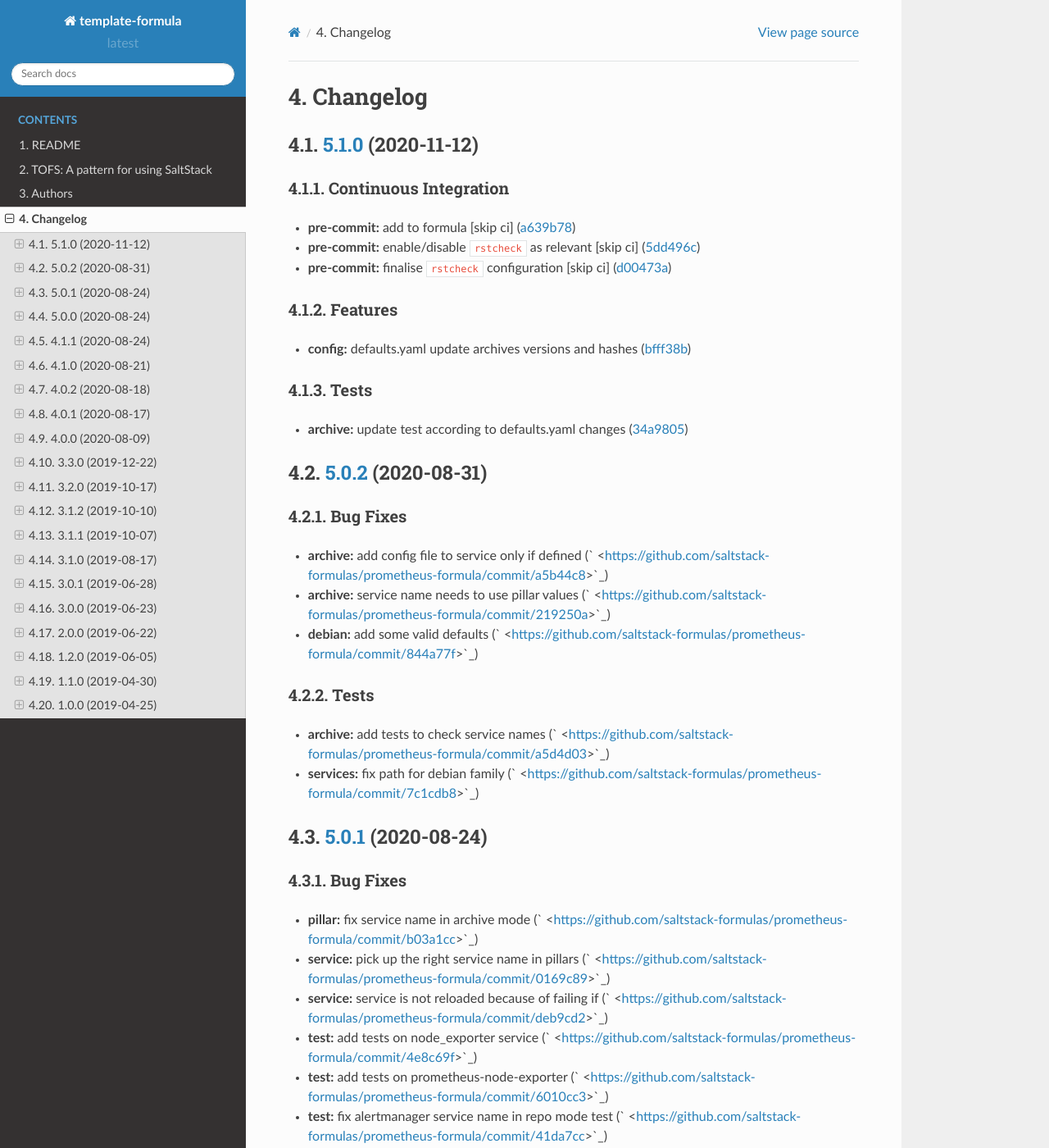
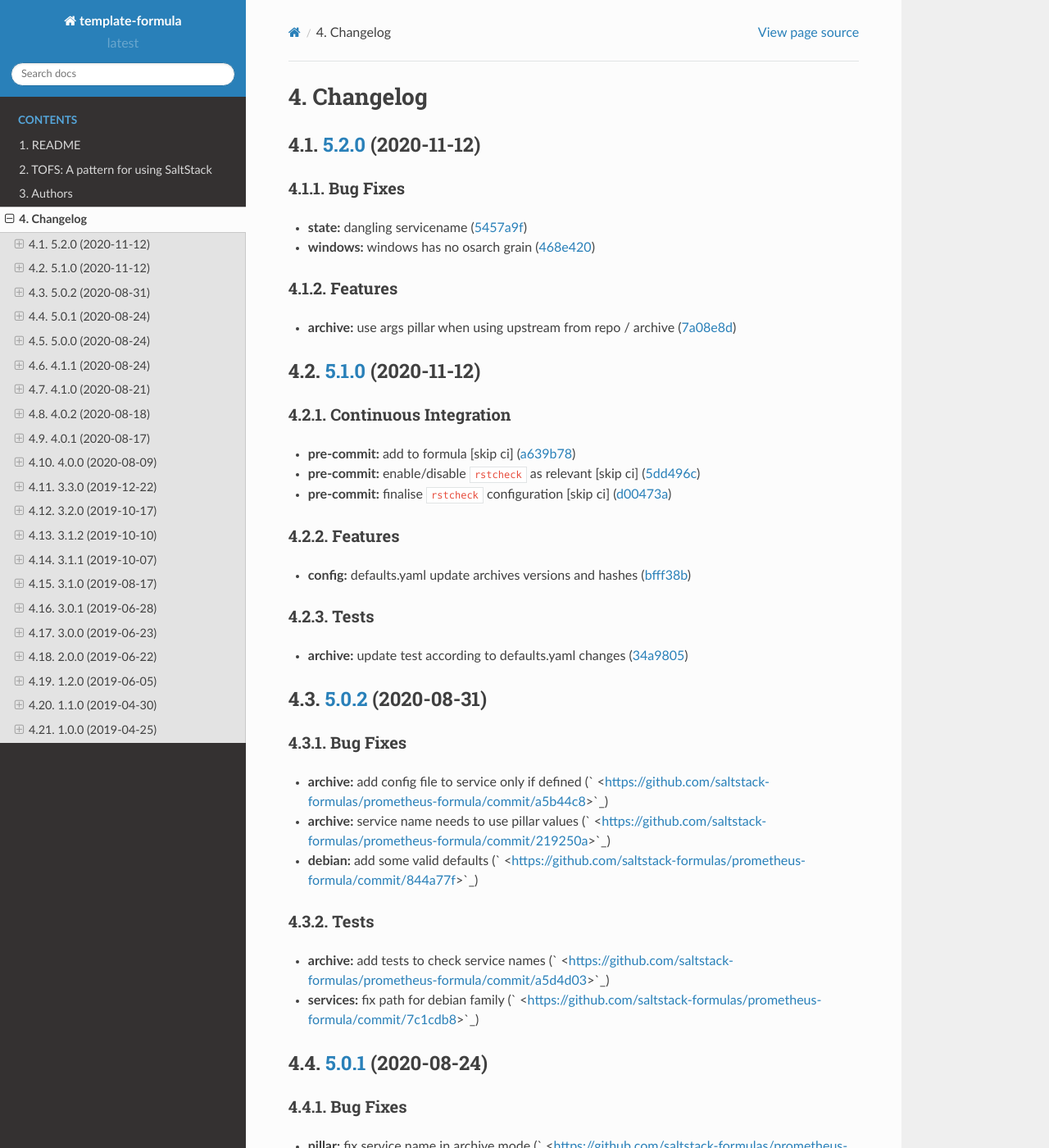
Before and after one commit to saltstack-formulas/prometheus-formula, a Sphinx documentation site: the page built from docs/CHANGELOG.rst, in a window 1280 px wide and 1400 px high. Shown: the whole window at 82% size. Built offline with Sphinx 7.4.7 and the Read the Docs theme 2.0.0, drawn with Linux system fonts in a browser that asks for light colours; pages that are not in the unit, such as notebooks, are missing from menus; some of the changed text lies outside the part shown.

Commit message:
chore(release): 5.2.0 [skip ci]
# [5.2.0](https://github.com/saltstack-formulas/prometheus-formula/compare/v5.1.0...v5.2.0) (2020-11-12)

### Bug Fixes

* **state:** dangling servicename ([5457a9f](https://github.com/saltstack-formulas/prometheus-formula/commit/5457a9f2f21e26591d392ed5121aa5f5bcbf8fe0))
* **windows:** windows has no osarch grain ([468e420](https://github.com/saltstack-formulas/prometheus-formula/commit/468e420b3473551ffee81ae7e39cc03073ac639c))

### Features

* **archive:** use args pillar when using upstream from repo / archive ([7a08e8d](https://github.com/saltstack-formulas/prometheus-formula/commit/7a08e8db54ce48eaf2df97fa92876d4d9237c6c7))

```diff
--- a/docs/AUTHORS.rst
+++ b/docs/AUTHORS.rst
@@ -31,15 +31,15 @@ This list is sorted by the number of commits per contributor in *descending* ord
    * - :raw-html-m2r:`<img class='float-left rounded-1' src='https://avatars0.githubusercontent.com/u/1800660?v=4' width='36' height='36' alt='@aboe76'>`
      - `@aboe76 <https://github.com/aboe76>`_
      - 6
+   * - :raw-html-m2r:`<img class='float-left rounded-1' src='https://avatars1.githubusercontent.com/u/36701846?v=4' width='36' height='36' alt='@lagooj'>`
+     - `@lagooj <https://github.com/lagooj>`_
+     - 3
    * - :raw-html-m2r:`<img class='float-left rounded-1' src='https://avatars2.githubusercontent.com/u/4195158?v=4' width='36' height='36' alt='@dafyddj'>`
      - `@dafyddj <https://github.com/dafyddj>`_
      - 2
    * - :raw-html-m2r:`<img class='float-left rounded-1' src='https://avatars2.githubusercontent.com/u/6086064?v=4' width='36' height='36' alt='@mgomersbach'>`
      - `@mgomersbach <https://github.com/mgomersbach>`_
      - 2
-   * - :raw-html-m2r:`<img class='float-left rounded-1' src='https://avatars1.githubusercontent.com/u/36701846?v=4' width='36' height='36' alt='@lagooj'>`
-     - `@lagooj <https://github.com/lagooj>`_
-     - 2
 
 
 ----
--- a/docs/CHANGELOG.rst
+++ b/docs/CHANGELOG.rst
@@ -1,6 +1,22 @@
 
 Changelog
 =========
+
+`5.2.0 <https://github.com/saltstack-formulas/prometheus-formula/compare/v5.1.0...v5.2.0>`_ (2020-11-12)
+------------------------------------------------------------------------------------------------------------
+
+Bug Fixes
+^^^^^^^^^
+
+
+* **state:** dangling servicename (\ `5457a9f <https://github.com/saltstack-formulas/prometheus-formula/commit/5457a9f2f21e26591d392ed5121aa5f5bcbf8fe0>`_\ )
+* **windows:** windows has no osarch grain (\ `468e420 <https://github.com/saltstack-formulas/prometheus-formula/commit/468e420b3473551ffee81ae7e39cc03073ac639c>`_\ )
+
+Features
+^^^^^^^^
+
+
+* **archive:** use args pillar when using upstream from repo / archive (\ `7a08e8d <https://github.com/saltstack-formulas/prometheus-formula/commit/7a08e8db54ce48eaf2df97fa92876d4d9237c6c7>`_\ )
 
 `5.1.0 <https://github.com/saltstack-formulas/prometheus-formula/compare/v5.0.2...v5.1.0>`_ (2020-11-12)
 ------------------------------------------------------------------------------------------------------------
```
Also changed, not shown: other parts of docs/AUTHORS.rst (+1 -1 lines), AUTHORS.md (+2 -2 lines), CHANGELOG.md (+13 -0 lines), 1 other file.
